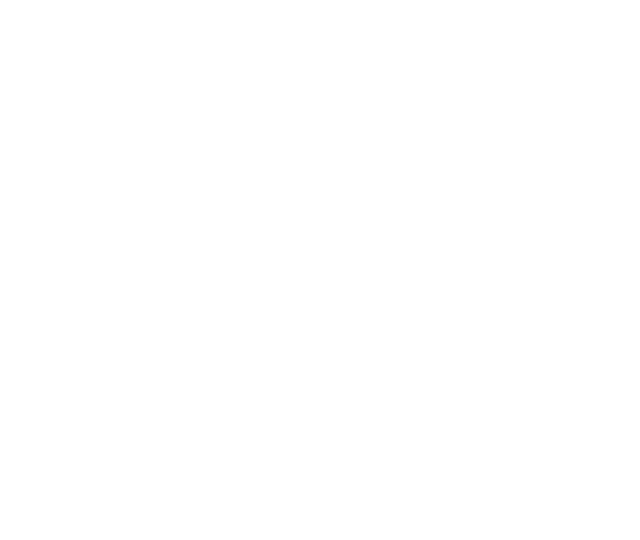
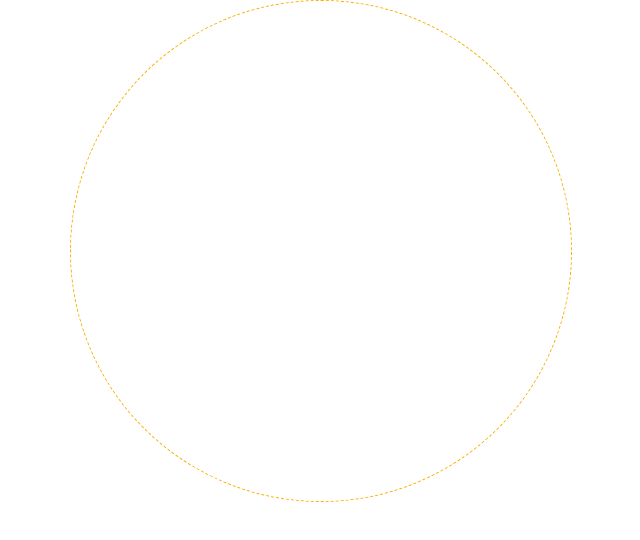
Before and after one commit to esdraslov/lucky-question, a plain HTML site: page index.html in a window 1280 px wide. Shown: the whole page, without its empty margins (319-959 px from the left). Drawn offline with Linux system fonts and the light colour scheme.

Commit message:
add whell

```diff
--- /dev/null
+++ b/css/style.css
@@ -0,0 +1,40 @@
+:root {
+    --trasision: .5s;
+    --bg-color: blue;
+} /* variables */
+
+.whell {
+    transition: var(--trasision);
+    border: 1px dashed #faaf00ff;
+    width: 500px;
+    height: 500px;
+    border-radius: 100%;
+    transition: transform 6s ease-in-out;
+} /* hex color system pattern: {0-9AaFf}[1-3]0-9AaFf}[1-3]{0-9AaFf}[1-3]{0-9AaFf}[1-3] or #r(rr)b(bb)g(gg)(aaa) */
+
+.whell::before,
+.whell::after {
+    border: 20px solid black;
+    height: 90%;
+    width: 90%;
+    background-color: #00000000;
+}
+
+body {
+    padding: 0;
+    margin: 0;
+    display: flex;
+    align-items: center;
+    justify-content: center;
+}
+
+/*
+.p {
+    display: flex;
+    flex-direction: row;
+    width: 100%;
+    height: 100%;
+    background-color: var(--bg-color);
+    border-radius: 100%;
+}
+*/
--- a/index.html
+++ b/index.html
@@ -4,8 +4,12 @@
     <meta charset="UTF-8">
     <meta name="viewport" content="width=device-width, initial-scale=1.0">
     <title>Lucky Question</title>
+    <link rel="stylesheet" href="css/style.css">
 </head>
 <body>
-
+    <div class="whell">
+        <div class="p" style="--bg-color: blue;"></div>
+        <div class="p" style="--bg-color: lightblue;"></div>
+    </div>
 </body>
 </html>
```
